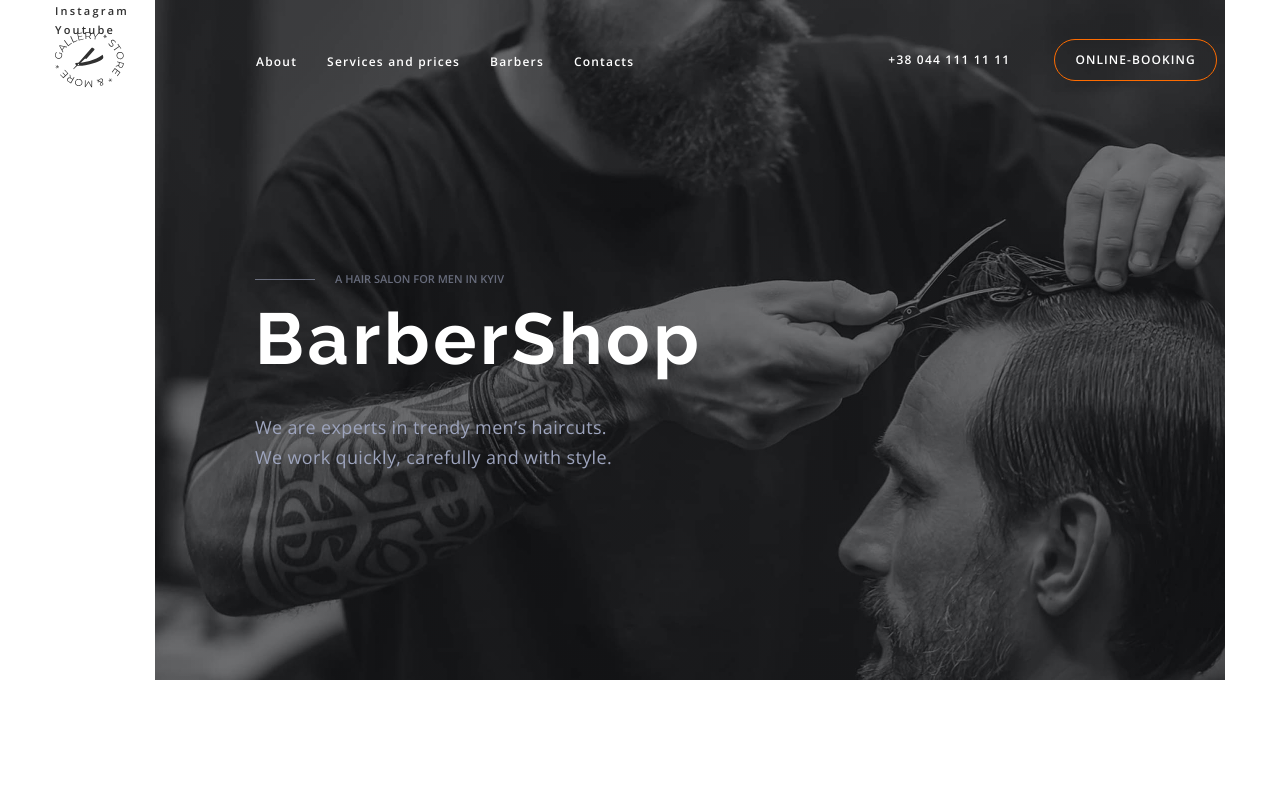
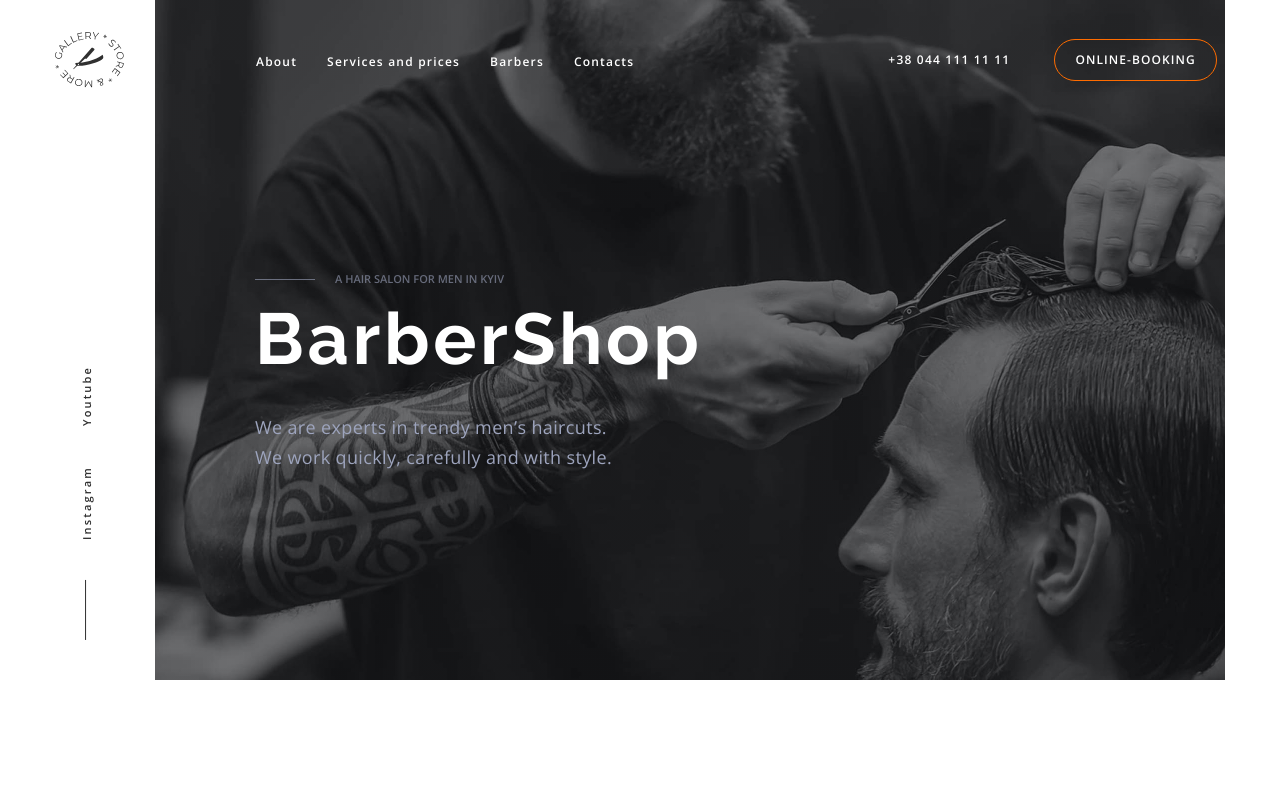
Before and after one commit to kyr13nko/barbershop, a plain HTML site: page index.html in a window 1280 px wide. Shown: the top 797 px of the page. Drawn offline with nearby package versions, Linux system fonts and the light colour scheme.

Commit message:
x.x (hero link)

```diff
--- a/css/styles.css
+++ b/css/styles.css
@@ -210,7 +210,25 @@ h2 {
 }
 
 .hero-soc-link {
+  display: flex;
+  align-items: flex-end;
   width: 100px;
+}
+
+.hero-list {
+  display: flex;
+  align-items: center;
+  gap: 40px;
+  transform: translate(40px, -40px) rotate(-90deg);
+  transform-origin: bottom left;
+}
+
+.hero-list::before {
+  content: "";
+  width: 60px;
+  height: 1px;
+
+  background: var(--grey-dark);
 }
 
 .hero-link {
```
